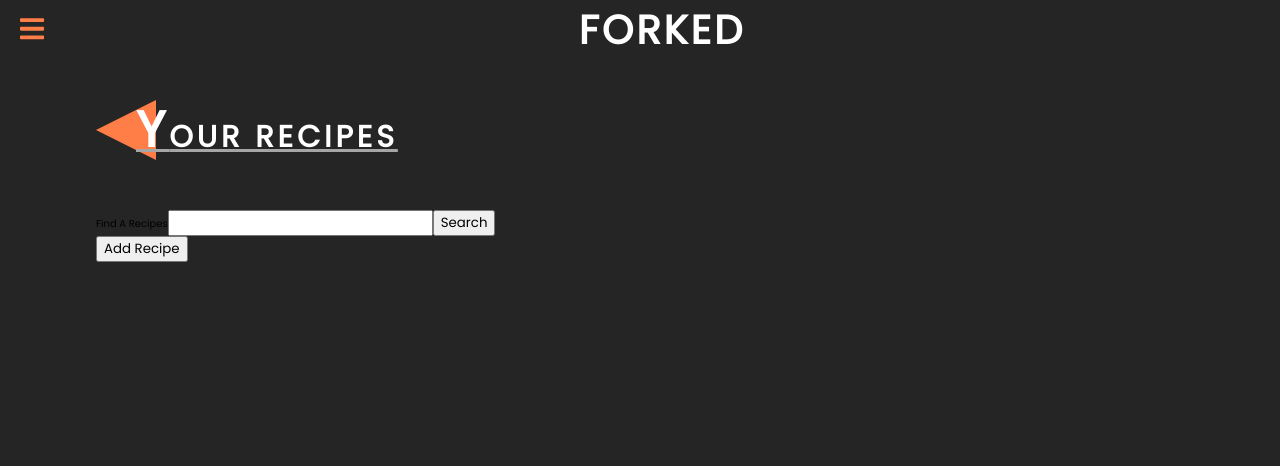
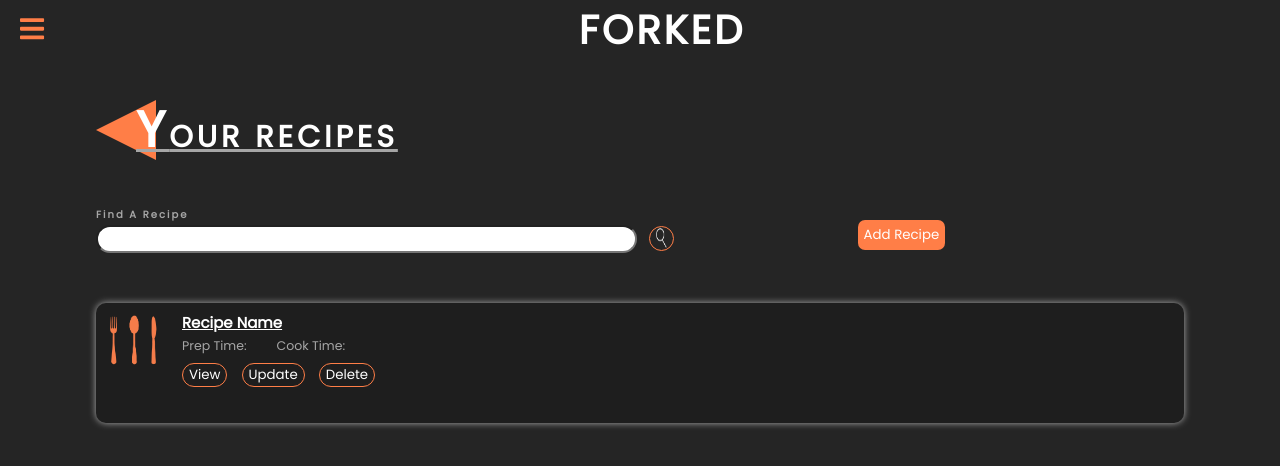
Before and after one commit to LoganNegley/Forked, a React (Create React App) app in the folder client/: page /recipes in a window 1280 px wide. Shown: the top 466 px of the page. Built offline with nearby package versions, Linux system fonts and the light colour scheme.

Commit message:
users recipes component created and styled- no function

```diff
--- a/client/src/App.js
+++ b/client/src/App.js
@@ -26,7 +26,7 @@ function App() {
         <Route path='/sign-up' component={OnboardingForm}/>
         <Route path='/login' component={LoginForm}/>
         <Route path='/public-recipes' component={PublicRecipeContainer}/>
-        <Route path='/recipes' component={UsersRecipes}/>
+        <Route path='/recipes/' component={UsersRecipes}/>
       </Switch>
 
       </UserContext.Provider>
--- a/client/src/components/pages/users-recipes/UsersRecipeCard.js
+++ b/client/src/components/pages/users-recipes/UsersRecipeCard.js
@@ -3,8 +3,22 @@ import {Link} from 'react-router-dom';
 
 function UsersRecipeCard(){
     return(
-        <div>
-            <h1>Recipe Card</h1>
+        <div className='recipe-card-container'>
+            <div className='recipe-card'>
+                <div className='recipe-card-wrapper'>
+                    <img src='/images/utensils.png'/>
+                    <div className='recipe-card-info'>
+                        <h3>Recipe Name</h3>
+                        <p>Prep Time:</p>
+                        <p>Cook Time:</p>
+                        <div className='recipe-card-btn'>
+                            <button>View</button>
+                            <button>Update</button>
+                            <button>Delete</button>
+                        </div>
+                    </div>
+                </div>
+            </div>
         </div>
     )
 };
--- a/client/src/components/pages/users-recipes/UsersRecipes.js
+++ b/client/src/components/pages/users-recipes/UsersRecipes.js
@@ -14,17 +14,21 @@ function UsersRecipes(props){
                 <div className='heading-triangle'></div>
                 <h1>Y<span>our Recipes</span></h1>
             </div>
-            <form>
-                <label>
-                    Find A Recipes
+            <div className='search-wrapper'>
+                <form>
+                    <label for='search'>
+                        Find A Recipe
+                    </label>
                     <input type='text'
+                        id='search'
                         name='search'
                     />
-                </label>
-                <button>Search</button>
-            </form>
-            <button className='add-recipe-btn'>Add Recipe</button>
-            {/* {<UsersRecipeCard/>} */}
+                    <button><img src='/images/search-iconV2.png'/></button>
+                </form>
+                <button className='add-recipe-btn'>Add Recipe</button>
+            </div>
+
+            <UsersRecipeCard/>
         </div>
     )
 };
--- a/client/src/components/pages/users-recipes/users-recipes.css
+++ b/client/src/components/pages/users-recipes/users-recipes.css
@@ -1,3 +1,4 @@
+/* Heading */
 .users-recipe-container{
     width:85%;
     margin:0 auto;
@@ -25,3 +26,106 @@
 .heading-container span{
     font-size:3rem;
 }
+
+/* Search section */
+.search-wrapper{
+    color:white;
+    display:flex;
+    flex-flow:wrap row;
+}
+.search-wrapper form{
+    width:70%;
+}
+.search-wrapper label{
+    display:block;
+    color:var(--gray);
+    font-weight: bold;
+    letter-spacing: 2px;
+}
+.search-wrapper input{
+    width:70%;
+    height:2.25rem;
+    border-radius: 20px;
+}
+.search-wrapper form button{
+    position:relative;
+    top:.55rem;
+    margin-left:1.2rem;
+    background-color:transparent;
+    border:var(--orange) solid 1px;
+    border-radius: 20px;
+    width:2.5rem;
+    height: 2.5rem;
+
+}
+.search-wrapper form img{
+    width:100%;
+    height:100%;
+}
+.search-wrapper .add-recipe-btn{
+    border:none;
+    background-color: var(--orange);
+    border-radius: 7px;
+    color:white;
+    height:3rem;
+    position: relative;
+    top:1rem;
+}
+.search-wrapper form button:hover{
+    background-color: var(--orange);
+}
+
+
+/* card css */
+.recipe-card-container{
+    margin-top:5rem;
+}
+.recipe-card{
+    color:white;
+    background-color:rgba(0,0,0,.2);
+    box-shadow: 0px 0px 7px #ACACAC;
+    border-radius: 10px;
+    width:100%;
+    height:15vh;
+    margin-bottom:3rem;
+}
+.recipe-card-wrapper{
+    display:flex;
+    flex-flow:row wrap;
+    align-content: center;
+}
+.recipe-card img{
+    width:50px;
+    height:50px;
+    margin:1.2rem;
+}
+.recipe-card-info{
+    margin:1.2rem;
+}
+.recipe-card-info h3{
+    font-size: 1.5rem;
+    text-decoration: underline;
+    margin-bottom:1rem;
+}
+.recipe-card-info p{
+    display:inline;
+    margin-right:3rem;
+    font-size:1.25rem;
+    color:var(--gray);
+}
+.recipe-card-info .recipe-card-btn{
+    margin-top:1rem;
+    display:flex;
+    flex-flow:wrap row;
+    justify-content: space-between;
+}
+.recipe-card-info button{
+    background-color:transparent;
+    color:white;
+    border:solid var(--orange) 1px;
+    border-radius: 15px;
+}
+.recipe-card-info button:hover{
+    color:black;
+    background-color: var(--orange);
+}
```
Also changed, not shown: client/public/images/search-iconV2.png (added).
